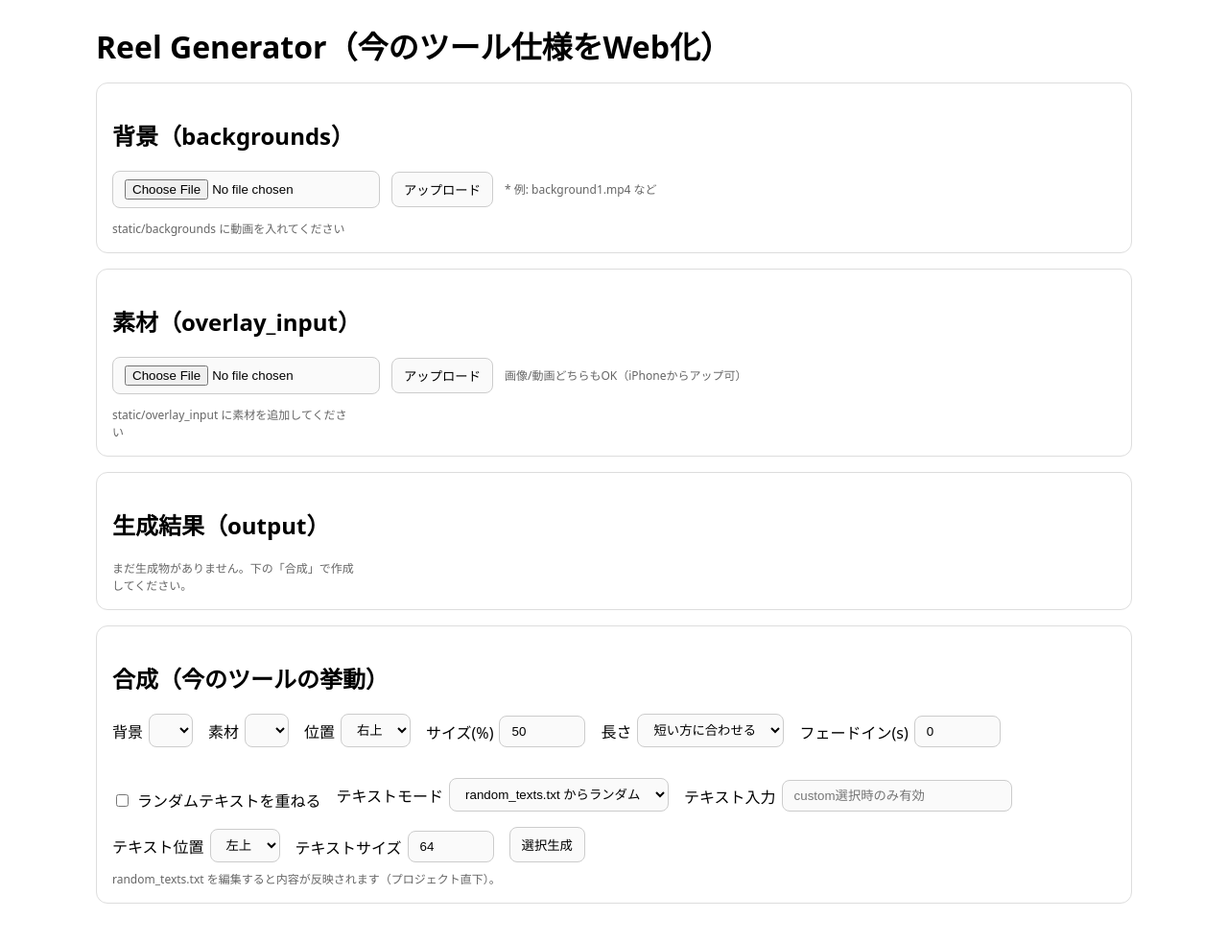
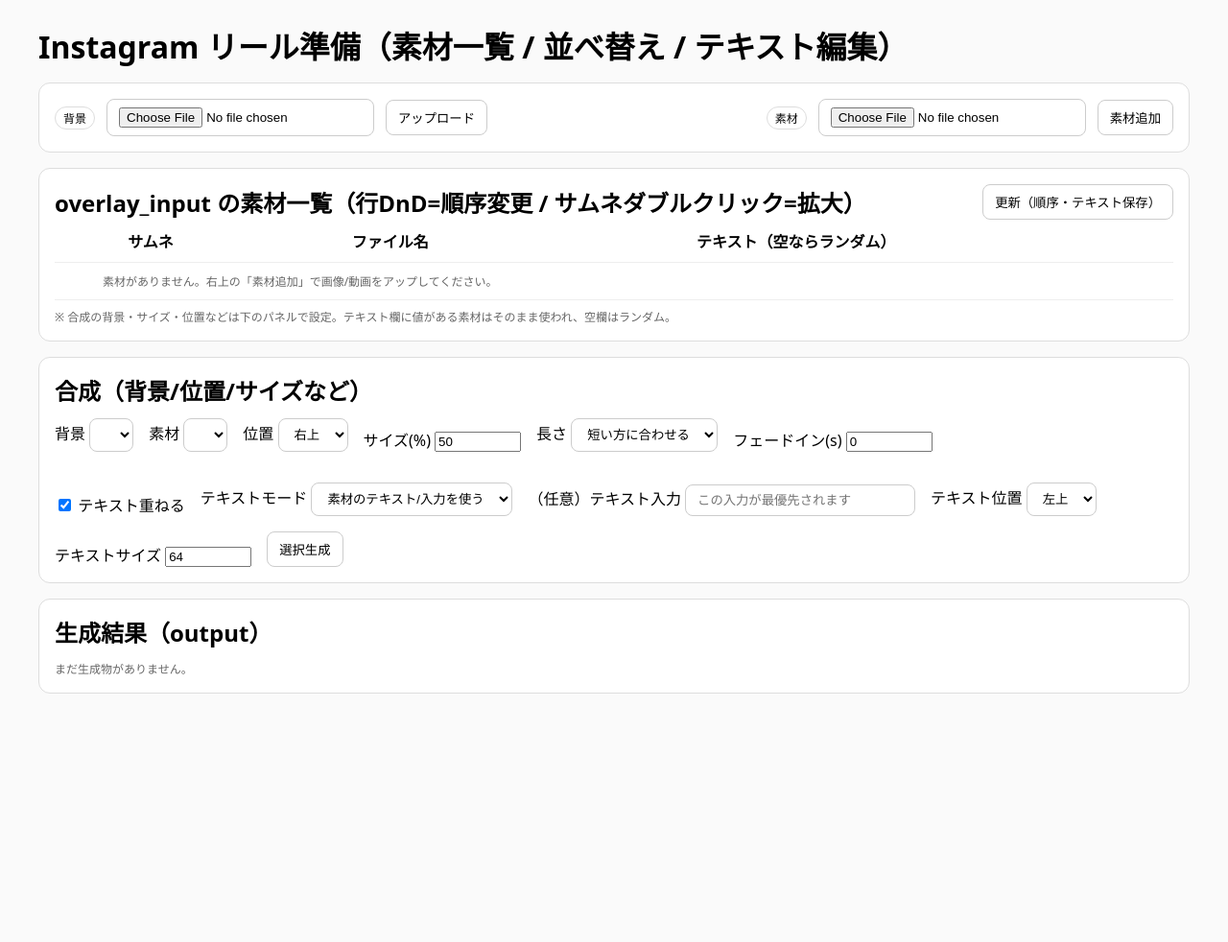
Before and after one commit to k10969/reel-poster, a Flask app: page / in a window 1280 px wide. Shown: the whole page at 96% size. After the commit the page ends 723 px from the top, so only its background shows below. Run offline with Flask 2, Linux system fonts and the light colour scheme; lists and menus that the app fills with data are empty.

Commit message:
table+DND+text overrides; py3.9 & mp 1.0.3

```diff
--- a/app.py
+++ b/app.py
@@ -1,5 +1,6 @@
 import os
 import time
+import json
 from pathlib import Path
 from typing import Tuple
 
@@ -9,8 +10,10 @@
 )
 from werkzeug.utils import secure_filename
 
+# MoviePy 1.0.3 互換
 from moviepy.editor import VideoFileClip, CompositeVideoClip, ImageClip, vfx
 from PIL import Image, ImageDraw, ImageFont
+import numpy as np  # ImageClip(PIL画像)を確実に通すため
 
 # ========= 基本設定 =========
 BASE_DIR = Path(__file__).parent.resolve()
@@ -21,6 +24,9 @@
 OUTPUT_DIR = STATIC_DIR / "output"
 RANDOM_TXT = BASE_DIR / "random_texts.txt"
 
+MATERIALS_ORDER = BASE_DIR / "materials_order.json"      # ["a.jpg","b.mp4",...]
+MATERIAL_OVERRIDES = BASE_DIR / "material_overrides.json"  # {"a.jpg":{"text":"..."}}
+
 ALLOWED_EXTS = {".mp4", ".mov", ".m4v", ".avi", ".mkv", ".webm", ".jpg", ".jpeg", ".png", ".webp"}
 VIDEO_EXTS = {".mp4", ".mov", ".m4v", ".avi", ".mkv", ".webm"}
 IMAGE_EXTS = {".jpg", ".jpeg", ".png", ".webp"}
@@ -28,9 +34,11 @@
 for p in (BACKGROUND_DIR, OVERLAY_DIR, THUMB_DIR, OUTPUT_DIR):
     p.mkdir(parents=True, exist_ok=True)
 
-# 初回 random_texts.txt がなければ作成
 if not RANDOM_TXT.exists():
     RANDOM_TXT.write_text("やばい\nおもしろすぎる\nこれすごい\n", encoding="utf-8")
+
+# サムネを重い環境で無効化したい時は DISABLE_THUMBS=1 を環境変数に
+DISABLE_THUMBS = os.getenv("DISABLE_THUMBS") == "1"
 
 app = Flask(__name__)
 app.config["MAX_CONTENT_LENGTH"] = 512 * 1024 * 1024  # 512MB
@@ -67,6 +75,7 @@
 def safe_join(folder: Path, filename: str) -> Path:
     name = secure_filename(filename)
     p = folder / name
+    # Path.is_relative_to は 3.9+ で可
     if not p.resolve().is_relative_to(folder.resolve()):
         abort(400)
     return p
@@ -106,6 +115,17 @@
               stroke_width=stroke_width, stroke_fill=stroke_color)
     return img
 
+def _load_json(p: Path, default):
+    try:
+        if p.exists():
+            return json.loads(p.read_text(encoding="utf-8"))
+    except Exception:
+        pass
+    return default
+
+def _save_json(p: Path, obj):
+    p.write_text(json.dumps(obj, ensure_ascii=False, indent=2), encoding="utf-8")
+
 # ========= ルーティング =========
 @app.route("/")
 def index():
@@ -113,25 +133,40 @@
     ovs = list_files_sorted(OVERLAY_DIR)
     outs = list_files_sorted(OUTPUT_DIR)
 
+    # 背景
     bg_rows = []
     for name in bgs:
         src = BACKGROUND_DIR / name
         th = THUMB_DIR / f"bg__{name}.jpg"
         try:
-            ensure_thumbnail(src, th)
+            if not DISABLE_THUMBS:
+                ensure_thumbnail(src, th)
         except Exception:
             pass
         bg_rows.append((name, f"static/thumbs/{th.name}" if th.exists() else ""))
 
+    # 並び順＆テキスト上書き
+    order = _load_json(MATERIALS_ORDER, [])
+    overrides = _load_json(MATERIAL_OVERRIDES, {})  # {filename: {"text": "…"}}
+
+    ov_set = set(ovs)
+    ordered = [f for f in order if f in ov_set] + [f for f in ovs if f not in order]
+
     ov_rows = []
-    for name in ovs:
+    for name in ordered:
         src = OVERLAY_DIR / name
         th = THUMB_DIR / f"ov__{name}.jpg"
         try:
-            ensure_thumbnail(src, th)
+            if not DISABLE_THUMBS:
+                ensure_thumbnail(src, th)
         except Exception:
             pass
-        ov_rows.append((name, f"static/thumbs/{th.name}" if th.exists() else ""))
+        text_override = overrides.get(name, {}).get("text", "")
+        ov_rows.append({
+            "name": name,
+            "thumb": f"static/thumbs/{th.name}" if th.exists() else "",
+            "text": text_override
+        })
 
     outs_rows = outs
     return render_template("index.html", bg_rows=bg_rows, ov_rows=ov_rows, outs_rows=outs_rows)
@@ -149,9 +184,19 @@
     folder = BACKGROUND_DIR if target == "backgrounds" else OVERLAY_DIR
     file.save(folder / fname)
     try:
-        ensure_thumbnail(folder / fname, THUMB_DIR / f"{'bg' if target=='backgrounds' else 'ov'}__{fname}.jpg")
+        prefix = "bg" if target == "backgrounds" else "ov"
+        if not DISABLE_THUMBS:
+            ensure_thumbnail(folder / fname, THUMB_DIR / f"{prefix}__{fname}.jpg")
     except Exception:
         pass
+
+    # 新規追加分を materials_order に足す（末尾）
+    if target != "backgrounds":
+        order = _load_json(MATERIALS_ORDER, [])
+        if fname not in order:
+            order.append(fname)
+            _save_json(MATERIALS_ORDER, order)
+
     return redirect(url_for("index"))
 
 @app.route("/preview/<kind>/<filename>")
@@ -168,6 +213,48 @@
                            file_url=f"static/{kind}/{filename}",
                            is_video=is_video(filename))
 
+# 並び順＆テキストを保存
+@app.route("/materials/sync", methods=["POST"])
+def materials_sync():
+    data = request.get_json(silent=True) or {}
+    order = data.get("order", [])           # ["file1.jpg", ...]
+    texts = data.get("texts", {})           # {"file1.jpg": "テキスト", ...}
+
+    current = {f.name for f in OVERLAY_DIR.iterdir() if f.is_file() and is_allowed(f.name)}
+    cleaned_order = [f for f in order if f in current]
+    cleaned_texts = {k: {"text": (v or "").strip()} for k, v in texts.items() if k in current}
+
+    _save_json(MATERIALS_ORDER, cleaned_order)
+    overrides = _load_json(MATERIAL_OVERRIDES, {})
+    overrides.update(cleaned_texts)
+    _save_json(MATERIAL_OVERRIDES, overrides)
+
+    return {"ok": True, "count": len(cleaned_order)}
+
+# 素材削除
+@app.route("/materials/delete", methods=["POST"])
+def materials_delete():
+    filename = request.form.get("filename", "")
+    path = safe_join(OVERLAY_DIR, filename)
+    if not path.exists():
+        abort(404)
+
+    try:
+        path.unlink(missing_ok=True)
+        (THUMB_DIR / f"ov__{filename}.jpg").unlink(missing_ok=True)
+    except Exception:
+        pass
+
+    order = _load_json(MATERIALS_ORDER, [])
+    order = [f for f in order if f != filename]
+    _save_json(MATERIALS_ORDER, order)
+
+    overrides = _load_json(MATERIAL_OVERRIDES, {})
+    overrides.pop(filename, None)
+    _save_json(MATERIAL_OVERRIDES, overrides)
+
+    return redirect(url_for("index"))
+
 @app.route("/combine", methods=["POST"])
 def combine():
     bg = request.form.get("background")
@@ -178,7 +265,7 @@
     fadein = float(request.form.get("fadein", "0"))  # seconds
 
     text_enable = request.form.get("text_enable") == "on"
-    text_mode = request.form.get("text_mode", "random")  # random|custom
+    text_mode = request.form.get("text_mode", "custom")  # custom|random
     text_input = request.form.get("text_input", "")
     text_size = int(request.form.get("text_size", "64"))
     text_pos = request.form.get("text_pos", "top-left")
@@ -212,7 +299,12 @@
                 }
                 return mapping.get(pos, mapping["top-right"])
 
-            if Path(ov_path).suffix.lower() in VIDEO_EXTS:
+            # 素材テキスト（上書き優先）
+            overrides = _load_json(MATERIAL_OVERRIDES, {})
+            override_text = overrides.get(ov_path.name, {}).get("text", "").strip()
+            candidate = (text_input or "").strip() or override_text
+
+            if ov_path.suffix.lower() in VIDEO_EXTS:
                 with VideoFileClip(str(ov_path)) as ov_clip:
                     overlay = ov_clip.resize(height=overlay_target) if ov_clip.w <= ov_clip.h else ov_clip.resize(width=overlay_target)
                     if fadein > 0:
@@ -228,22 +320,24 @@
                     clips = [bg_clip.set_duration(final_dur), overlay.set_duration(final_dur)]
 
                     if text_enable:
-                        if text_mode == "custom" and text_input.strip():
-                            line = text_input.strip()
+                        if text_mode == "custom" and candidate:
+                            line = candidate
                         else:
                             lines = [s.strip() for s in RANDOM_TXT.read_text(encoding="utf-8").splitlines() if s.strip()]
                             line = lines[int(time.time()) % len(lines)] if lines else ""
                         if line:
                             img = render_text_image(line, font_size=text_size)
-                            txt_clip = ImageClip(img).set_duration(final_dur)
-                            tx, ty = pos_xy(txt_clip.w, txt_clip.h) if text_pos == "same" else calc_position(text_pos, bg_w, bg_h, txt_clip.w, txt_clip.h)
+                            txt_clip = ImageClip(np.array(img)).set_duration(final_dur)
+                            tx, ty = calc_position(text_pos, bg_w, bg_h, txt_clip.w, txt_clip.h)
                             txt_clip = txt_clip.set_position((tx, ty))
                             clips.append(txt_clip)
 
                     final = CompositeVideoClip(clips)
                     final.write_videofile(
-                        str(out_path), codec="libx264", audio_codec="aac",
-                        threads=4, fps=bg_clip.fps if bg_clip.fps else 30,
+                        str(out_path),
+                        codec="libx264", audio_codec="aac",
+                        threads=2,  # 省メモリ
+                        fps=bg_clip.fps if bg_clip.fps else 30,
                         preset="medium"
                     )
                     final.close()
@@ -263,22 +357,24 @@
                 clips = [bg_clip.set_duration(final_dur), overlay]
 
                 if text_enable:
-                    if text_mode == "custom" and text_input.strip():
-                        line = text_input.strip()
+                    if text_mode == "custom" and candidate:
+                        line = candidate
                     else:
                         lines = [s.strip() for s in RANDOM_TXT.read_text(encoding="utf-8").splitlines() if s.strip()]
                         line = lines[int(time.time()) % len(lines)] if lines else ""
                     if line:
                         img = render_text_image(line, font_size=text_size)
-                        txt_clip = ImageClip(img).set_duration(final_dur)
+                        txt_clip = ImageClip(np.array(img)).set_duration(final_dur)
                         tx, ty = calc_position(text_pos, bg_w, bg_h, txt_clip.w, txt_clip.h)
                         txt_clip = txt_clip.set_position((tx, ty))
                         clips.append(txt_clip)
 
                 final = CompositeVideoClip(clips)
                 final.write_videofile(
-                    str(out_path), codec="libx264", audio_codec="aac",
-                    threads=4, fps=bg_clip.fps if bg_clip.fps else 30,
+                    str(out_path),
+                    codec="libx264", audio_codec="aac",
+                    threads=2,
+                    fps=bg_clip.fps if bg_clip.fps else 30,
                     preset="medium"
                 )
                 final.close()
@@ -303,4 +399,5 @@
     return send_from_directory(STATIC_DIR, subpath)
 
 if __name__ == "__main__":
+    # ローカル実行用
     app.run(host="0.0.0.0", port=5000, debug=True)
--- a/requirements.txt
+++ b/requirements.txt
@@ -1,7 +1,7 @@
 flask==2.2.5
 gunicorn==20.1.0
 
-# ↓ MoviePy 1.0.3 時代の安定セット
+# MoviePy 1.0.3 安定セット
 moviepy==1.0.3
 imageio==2.9.0
 imageio-ffmpeg==0.4.2
--- a/templates/index.html
+++ b/templates/index.html
@@ -2,106 +2,105 @@
 <html lang="ja">
 <head>
   <meta charset="utf-8">
-  <title>Reel Generator（Web版）</title>
+  <title>Reel Generator（テーブル/DnD版）</title>
   <meta name="viewport" content="width=device-width, initial-scale=1">
   <style>
     *{box-sizing:border-box}
-    body{font-family:system-ui,-apple-system,Segoe UI,Roboto,Helvetica,Arial,sans-serif;margin:0;padding:24px}
+    body{font-family:system-ui,-apple-system,Segoe UI,Roboto,Helvetica,Arial,sans-serif;margin:0;padding:24px;background:#fafafa}
     h1{margin:0 0 12px}
-    .section{max-width:1080px;margin:0 auto}
+    .section{max-width:1200px;margin:0 auto}
     .card{border:1px solid #ddd;border-radius:12px;padding:16px;margin:16px 0;background:#fff}
-    .grid{display:grid;grid-template-columns:repeat(auto-fill,minmax(220px,1fr));gap:12px}
-    .item{border:1px solid #eee;border-radius:10px;padding:10px}
-    .thumb{width:100%;height:140px;object-fit:cover;border-radius:8px;border:1px solid #eee;cursor:pointer}
     .row{display:flex;gap:12px;align-items:center;flex-wrap:wrap}
     .muted{color:#666;font-size:12px}
-    label{display:inline-flex;align-items:center;gap:6px}
-    input[type=file],select,button,input[type=number],input[type=text]{padding:8px 12px;border:1px solid #ccc;border-radius:8px;background:#fafafa}
+    input[type=file],select,button,input[type=text]{padding:8px 12px;border:1px solid #ccc;border-radius:8px;background:#fff}
     button{cursor:pointer}
     button:hover{background:#f0f0f0}
-    video{width:100%;max-height:140px;border-radius:8px;border:1px solid #eee}
+    table{width:100%;border-collapse:collapse}
+    th,td{border-bottom:1px solid #eee;padding:10px;vertical-align:middle}
+    tr.dragging{opacity:.6}
+    .thumb{width:90px;height:90px;object-fit:cover;border:1px solid #eee;border-radius:8px;cursor:pointer}
+    .filename{font-family:ui-monospace,Menlo,monospace;font-size:12px;white-space:nowrap;overflow:hidden;text-overflow:ellipsis;max-width:360px}
     .pill{font-size:12px;padding:2px 8px;border:1px solid #ddd;border-radius:999px}
+    .right{display:flex;gap:8px;justify-content:flex-end}
   </style>
+  <script src="https://cdn.jsdelivr.net/npm/sortablejs@1.15.2/Sortable.min.js"></script>
 </head>
 <body>
 <div class="section">
-    <h1>Reel Generator（今のツール仕様をWeb化）</h1>
+  <h1>Instagram リール準備（素材一覧 / 並べ替え / テキスト編集）</h1>
 
   <div class="card">
-      <h2>背景（backgrounds）</h2>
+    <div class="row">
       <form action="/upload?target=backgrounds" method="post" enctype="multipart/form-data" class="row">
+        <label class="pill">背景</label>
         <input type="file" name="file" accept="video/*" required>
         <button>アップロード</button>
-        <span class="muted">* 例: background1.mp4 など</span>
       </form>
-      <div class="grid" style="margin-top:12px;">
-        {% if bg_rows|length == 0 %}
-          <div class="muted">static/backgrounds に動画を入れてください</div>
-        {% endif %}
-        {% for name, thumb in bg_rows %}
-          <div class="item">
-            {% if thumb %}
-              <img class="thumb" src="/{{ thumb }}" alt="thumb" onclick="location.href='{{ url_for('preview', kind='backgrounds', filename=name) }}'">
-            {% else %}
-              <video muted playsinline preload="metadata" src="{{ url_for('static_passthrough', subpath='backgrounds/' ~ name) }}"></video>
-            {% endif %}
-            <div class="row" style="margin-top:6px;">
-              <span class="pill">背景</span>
-              <div style="flex:1;min-width:0;overflow:hidden;text-overflow:ellipsis;white-space:nowrap">{{ name }}</div>
-            </div>
-          </div>
-        {% endfor %}
+
+      <form action="/upload?target=overlay" method="post" enctype="multipart/form-data" class="row" style="margin-left:auto">
+        <label class="pill">素材</label>
+        <input type="file" name="file" accept="video/*,image/*" required>
+        <button>素材追加</button>
+      </form>
     </div>
   </div>
 
   <div class="card">
-      <h2>素材（overlay_input）</h2>
-      <form action="/upload?target=overlay" method="post" enctype="multipart/form-data" class="row">
-        <input type="file" name="file" accept="video/*,image/*" required>
-        <button>アップロード</button>
-        <span class="muted">画像/動画どちらもOK（iPhoneからアップ可）</span>
-      </form>
-      <div class="grid" style="margin-top:12px;">
-        {% if ov_rows|length == 0 %}
-          <div class="muted">static/overlay_input に素材を追加してください</div>
-        {% endif %}
-        {% for name, thumb in ov_rows %}
-          <div class="item">
-            {% if thumb %}
-              <img class="thumb" src="/{{ thumb }}" alt="thumb" onclick="location.href='{{ url_for('preview', kind='overlay_input', filename=name) }}'">
-            {% else %}
-              <div class="muted" style="height:140px;display:flex;align-items:center;justify-content:center;border:1px dashed #ccc;border-radius:8px;">サムネなし</div>
-            {% endif %}
-            <div class="row" style="margin-top:6px;">
-              <span class="pill">素材</span>
-              <div style="flex:1;min-width:0;overflow:hidden;text-overflow:ellipsis;white-space:nowrap">{{ name }}</div>
-              <button onclick="location.href='{{ url_for('preview', kind='overlay_input', filename=name) }}'">プレビュー/合成</button>
+    <div class="row" style="justify-content:space-between">
+      <h2 style="margin:0">overlay_input の素材一覧（行DnD=順序変更 / サムネダブルクリック=拡大）</h2>
+      <div class="right">
+        <button id="saveBtn">更新（順序・テキスト保存）</button>
       </div>
     </div>
+
+    <table>
+      <thead>
+        <tr>
+          <th style="width:40px;"></th>
+          <th style="width:120px;">サムネ</th>
+          <th>ファイル名</th>
+          <th style="width:40%;">テキスト（空ならランダム）</th>
+          <th style="width:160px;"></th>
+        </tr>
+      </thead>
+      <tbody id="ovTable">
+        {% if ov_rows|length == 0 %}
+          <tr><td></td><td colspan="4" class="muted">素材がありません。右上の「素材追加」で画像/動画をアップしてください。</td></tr>
+        {% endif %}
+
+        {% for item in ov_rows %}
+        <tr data-fname="{{ item.name }}">
+          <td class="handle">☰</td>
+          <td>
+            {% if item.thumb %}
+              <img class="thumb" src="/{{ item.thumb }}" ondblclick="location.href='{{ url_for('preview', kind='overlay_input', filename=item.name) }}'">
+            {% else %}
+              <div class="muted" style="width:90px;height:90px;border:1px dashed #ccc;border-radius:8px;display:flex;align-items:center;justify-content:center">N/A</div>
+            {% endif %}
+          </td>
+          <td class="filename">{{ item.name }}</td>
+          <td>
+            <input type="text" class="txt" value="{{ item.text|e }}" placeholder="空なら random_texts.txt からランダム">
+          </td>
+          <td class="right">
+            <button type="button" onclick="combineOne('{{ item.name|e }}')">この素材で合成</button>
+            <form action="/materials/delete" method="post" style="margin:0">
+              <input type="hidden" name="filename" value="{{ item.name|e }}">
+              <button type="submit" onclick="return confirm('削除しますか？')">削除</button>
+            </form>
+          </td>
+        </tr>
         {% endfor %}
+      </tbody>
+    </table>
+
+    <div class="muted" style="margin-top:8px;">
+      ※ 合成の背景・サイズ・位置などは下のパネルで設定。テキスト欄に値がある素材はそのまま使われ、空欄はランダム。
     </div>
   </div>
 
   <div class="card">
-      <h2>生成結果（output）</h2>
-      <div class="grid">
-        {% for out in outs_rows %}
-          <div class="item">
-            <video controls playsinline preload="metadata" src="{{ url_for('static_passthrough', subpath='output/' ~ out) }}"></video>
-            <div class="row" style="margin-top:6px;">
-              <div class="muted" style="flex:1">{{ out }}</div>
-              <button onclick="location.href='{{ url_for('download_output', filename=out) }}'">ダウンロード</button>
-            </div>
-          </div>
-        {% endfor %}
-        {% if outs_rows|length == 0 %}
-          <div class="muted">まだ生成物がありません。下の「合成」で作成してください。</div>
-        {% endif %}
-      </div>
-    </div>
-
-    <div class="card">
-      <h2>合成（今のツールの挙動）</h2>
+    <h2 style="margin:0 0 12px">合成（背景/位置/サイズなど）</h2>
     <form action="/combine" method="post" class="row" style="gap:16px;align-items:flex-end;">
       <div>
         <label>背景
@@ -114,9 +113,9 @@
       </div>
       <div>
         <label>素材
-            <select name="overlay" required>
-              {% for name, _ in ov_rows %}
-                <option value="{{ name }}">{{ name }}</option>
+          <select id="overlaySelect" name="overlay" required>
+            {% for item in ov_rows %}
+              <option value="{{ item.name }}">{{ item.name }}</option>
             {% endfor %}
           </select>
         </label>
@@ -151,20 +150,18 @@
         </label>
       </div>
       <div style="width:100%"></div>
-        <div>
-          <label><input type="checkbox" name="text_enable"> ランダムテキストを重ねる</label>
-        </div>
+      <div><label><input type="checkbox" name="text_enable" checked> テキスト重ねる</label></div>
       <div>
         <label>テキストモード
           <select name="text_mode">
-              <option value="random">random_texts.txt からランダム</option>
-              <option value="custom">下の入力を使う</option>
+            <option value="custom">素材のテキスト/入力を使う</option>
+            <option value="random">ランダム</option>
           </select>
         </label>
       </div>
       <div>
-          <label>テキスト入力
-            <input type="text" name="text_input" placeholder="custom選択時のみ有効" style="width:240px">
+        <label>（任意）テキスト入力
+          <input type="text" name="text_input" placeholder="この入力が最優先されます" style="width:240px">
         </label>
       </div>
       <div>
@@ -183,12 +180,68 @@
           <input type="number" name="text_size" min="24" max="128" value="64" style="width:90px">
         </label>
       </div>
-        <div>
-          <button type="submit">選択生成</button>
+      <div><button type="submit">選択生成</button></div>
+    </form>
   </div>
-      </form>
-      <div class="muted" style="margin-top:8px;">random_texts.txt を編集すると内容が反映されます（プロジェクト直下）。</div>
+
+  <div class="card">
+    <h2 style="margin:0 0 12px">生成結果（output）</h2>
+    <div class="row" style="flex-wrap:wrap;gap:16px">
+      {% for out in outs_rows %}
+        <div style="width:320px">
+          <video controls playsinline preload="metadata" src="{{ url_for('static_passthrough', subpath='output/' ~ out) }}" style="width:100%;border:1px solid #eee;border-radius:8px"></video>
+          <div class="row" style="justify-content:space-between">
+            <div class="muted" style="font-size:12px">{{ out }}</div>
+            <button onclick="location.href='{{ url_for('download_output', filename=out) }}'">DL</button>
           </div>
         </div>
+      {% endfor %}
+      {% if outs_rows|length == 0 %}
+        <div class="muted">まだ生成物がありません。</div>
+      {% endif %}
+    </div>
+  </div>
+</div>
+
+<script>
+  // DnD 並べ替え
+  new Sortable(document.getElementById('ovTable'), {
+    animation: 150,
+    handle: '.handle',
+    ghostClass: 'dragging'
+  });
+
+  // 保存（順序 + テキスト）
+  document.getElementById('saveBtn').onclick = async () => {
+    const rows = [...document.querySelectorAll('#ovTable tr[data-fname]')];
+    const order = rows.map(r => r.dataset.fname);
+    const texts = {};
+    rows.forEach(r => {
+      const fname = r.dataset.fname;
+      const val = r.querySelector('input.txt').value;
+      texts[fname] = val;
+    });
+
+    const res = await fetch('/materials/sync', {
+      method: 'POST', headers: {'Content-Type': 'application/json'},
+      body: JSON.stringify({order, texts})
+    });
+    if (res.ok) {
+      alert('更新しました');
+      // 合成セレクトも反映
+      const sel = document.getElementById('overlaySelect');
+      sel.innerHTML = order.map(f => `<option>${f}</option>`).join('');
+    } else {
+      alert('保存に失敗しました');
+    }
+  };
+
+  // 行の「この素材で合成」→ 合成フォームの素材選択に反映
+  function combineOne(name){
+    const sel = document.getElementById('overlaySelect');
+    [...sel.options].forEach(o => { if(o.value===name) o.selected=true; });
+    window.scrollTo({top: document.body.scrollHeight, behavior: 'smooth'});
+  }
+</script>
 </body>
 </html>
--- a/templates/preview.html
+++ b/templates/preview.html
@@ -1,4 +1,4 @@
-<!DOCTYPE html>
+<!DOCTYPE html><!DOCTYPE html>
 <html lang="ja">
 <head>
   <meta charset="utf-8">
```
Also changed, not shown: 1 other file. Lines whose indentation alone changed are shown as unchanged.
